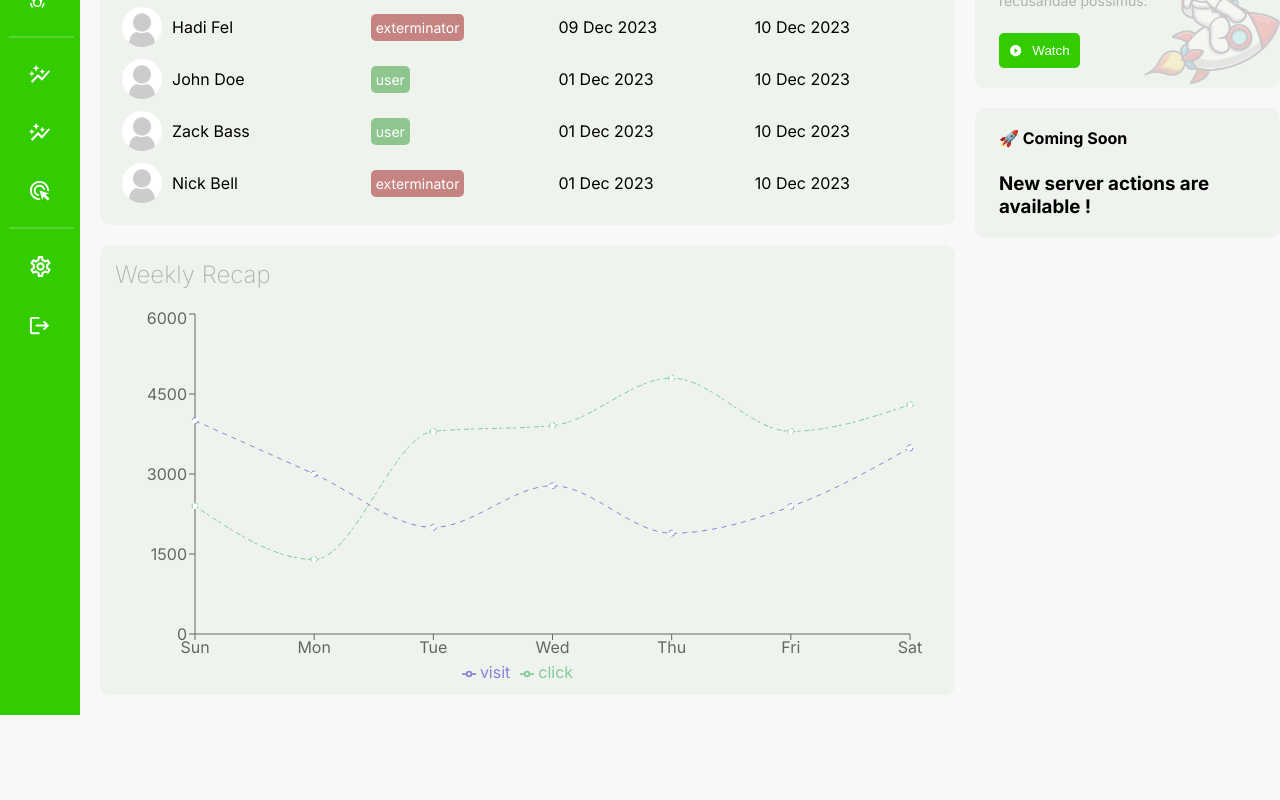
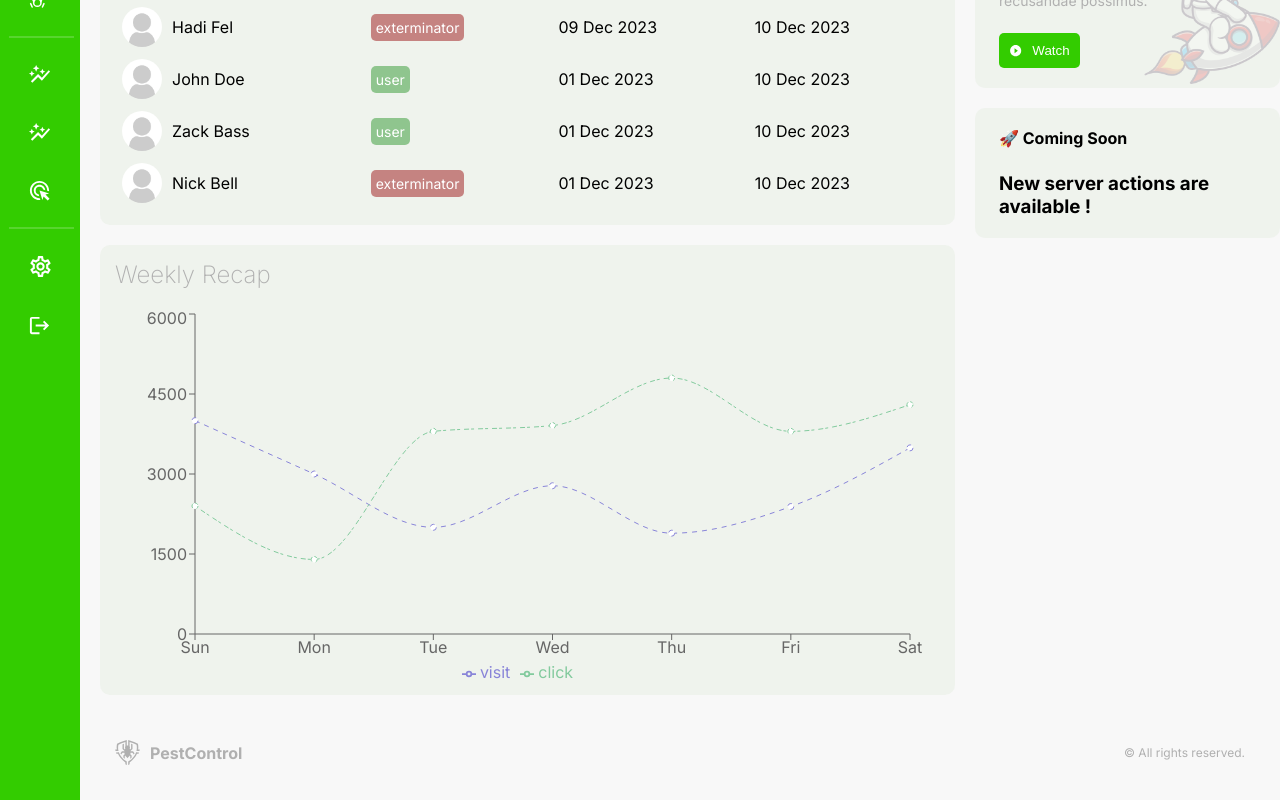
Before and after one commit to I3programmation/PestControlDashboard, a Next.js app: page /dashboard in a window 1280 px wide. Shown: the part 321-1121 px from the top of the page. Before the commit the page ends 1036 px from the top, so only its background shows below. Built offline with nearby package versions, Linux system fonts and the light colour scheme.

Commit message:
✨ feat: Created Footer component

```diff
--- a/app/dashboard/layout.jsx
+++ b/app/dashboard/layout.jsx
@@ -6,6 +6,7 @@
 import styles from "../ui/dashboard/dashboard.module.css";
 
 import { BsChevronLeft, BsChevronRight } from "react-icons/bs";
+import Footer from "../ui/dashboard/footer/footer";
 
 const Layout = ({ children }) => {
   const [expandSideBar, setExpandSidebar] = useState(false);
@@ -34,6 +35,7 @@
       <div className={styles.content}>
         <Navbar />
         {children}
+        <Footer/>
       </div>
     </div>
   );
--- /dev/null
+++ b/app/ui/dashboard/footer/footer.jsx
@@ -0,0 +1,16 @@
+import PestControlIcon from "../../icons/Logo_Pest_Control";
+import styles from "./footer.module.css";
+
+const Footer = () => {
+  return (
+    <div className={styles.container}>
+      <div className={styles.logo}>
+      <PestControlIcon size={25} fill="var(--textSoft)" />
+        PestControl
+    </div>
+      <div className={styles.text}>© All rights reserved.</div>
+    </div>
+  );
+};
+
+export default Footer;
--- /dev/null
+++ b/app/ui/dashboard/footer/footer.module.css
@@ -0,0 +1,22 @@
+.container {
+    /* border: solid black 1px; */
+    padding: 15px;
+    border-radius: 10px;
+    display: flex;
+    align-items: center;
+    justify-content: space-between;
+    margin-top: 30px;
+    color: var(--textSoft);
+    /* background-color: var(--footerbg); */
+  }
+
+  .logo {
+    display: flex;
+    align-items: center;
+    gap: 10px;
+    font-weight: bold;
+  }
+
+  .text {
+    font-size: 12px;
+  }
--- a/app/ui/globals.css
+++ b/app/ui/globals.css
@@ -2,6 +2,7 @@
 --bg: #F8F8F8;
 --bg2: #e8efe694;
 --bg3: #d5dad4d7;
+--footerbg: #03030380;
 --primary: #33CC00;
 --primarySoft: #00FF00;
 --text: #000000;
```
